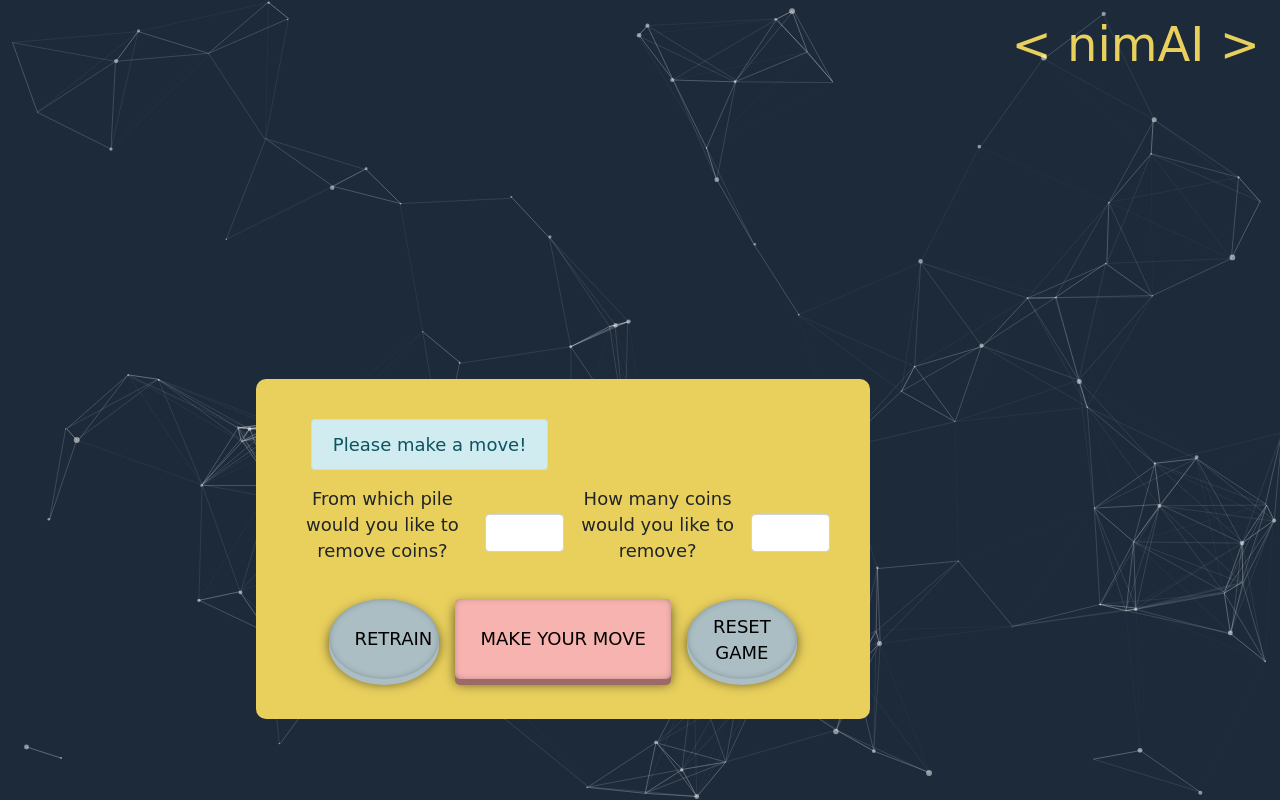
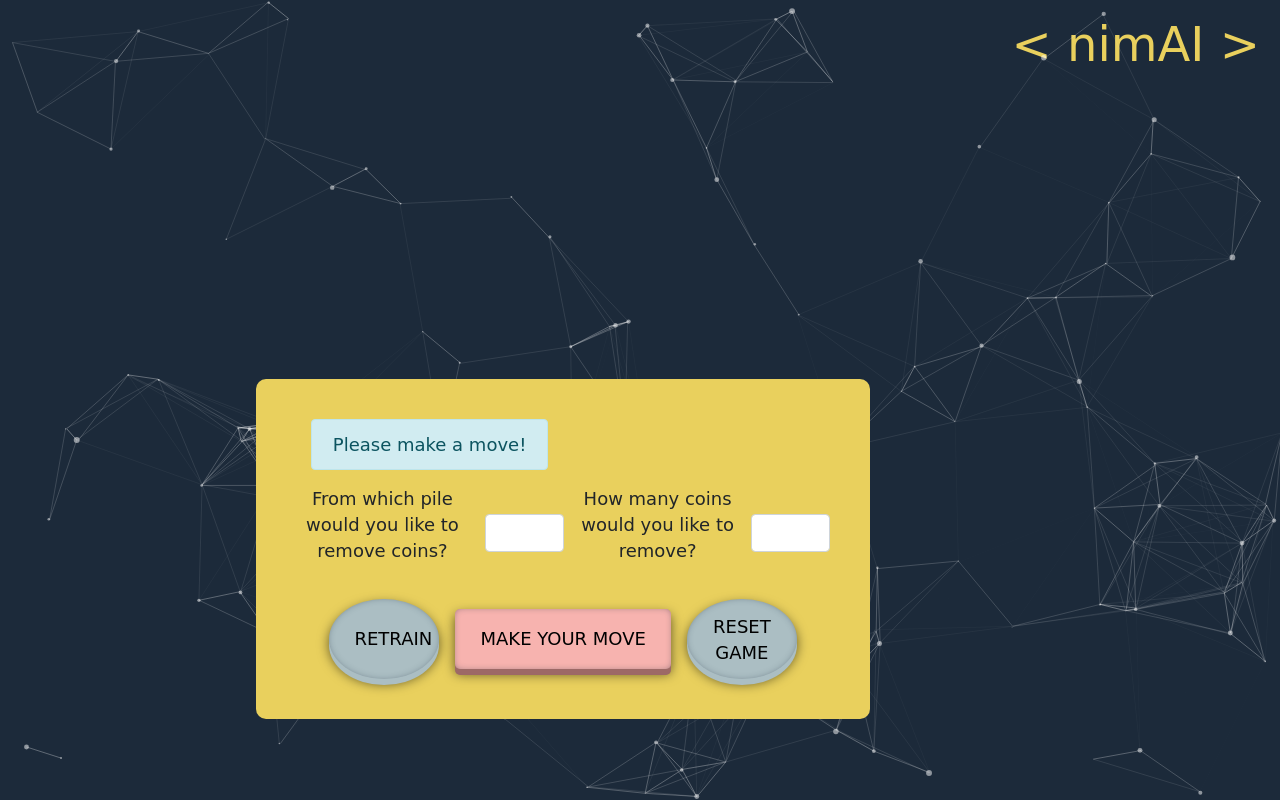
Before and after one commit to JokusPokus/Nim_AI, a Flask app: template templates/nim.html in a window 1280 px wide. Run offline with Flask 2, Linux system fonts and the light colour scheme; the template is opened without the code that fills it, so the values that code supplies are empty; some libraries are stand-ins or nearby versions; some web fonts are replaced.

Commit message:
Fix styles

```diff
--- a/static/js/main.js
+++ b/static/js/main.js
@@ -110,17 +110,11 @@ particlesJS("particles-js", {
   retina_detect: true,
 });
 
-// window.addEventListener("load", () => {
-//   const preload = document.querySelector(".preload");
-//   preload.classList.add("preload-finish");
-// });
-
 function showDiv() {
   document.querySelector(".content__container").style.display = "none";
   document.querySelector(".content__btn").style.display = "none";
   document.querySelector(".preload").style.display = "block";
   setTimeout(function () {
     document.querySelector(".preload").style.display = "none";
-    // document.getElementById("showme").style.display = "block";
   }, 10000);
 }
--- a/static/style.css
+++ b/static/style.css
@@ -74,6 +74,7 @@ a:hover {
   cursor: pointer;
   border-radius: 5px;
   border: none;
+  height: 60px;
 }
 .content__btn:hover {
   top: 3px;
@@ -120,6 +121,7 @@ a:hover {
 .controls {
   display: flex;
   justify-content: center;
+  align-items: center;
 }
 .controls-btn {
   padding: 15px 25px;
```
